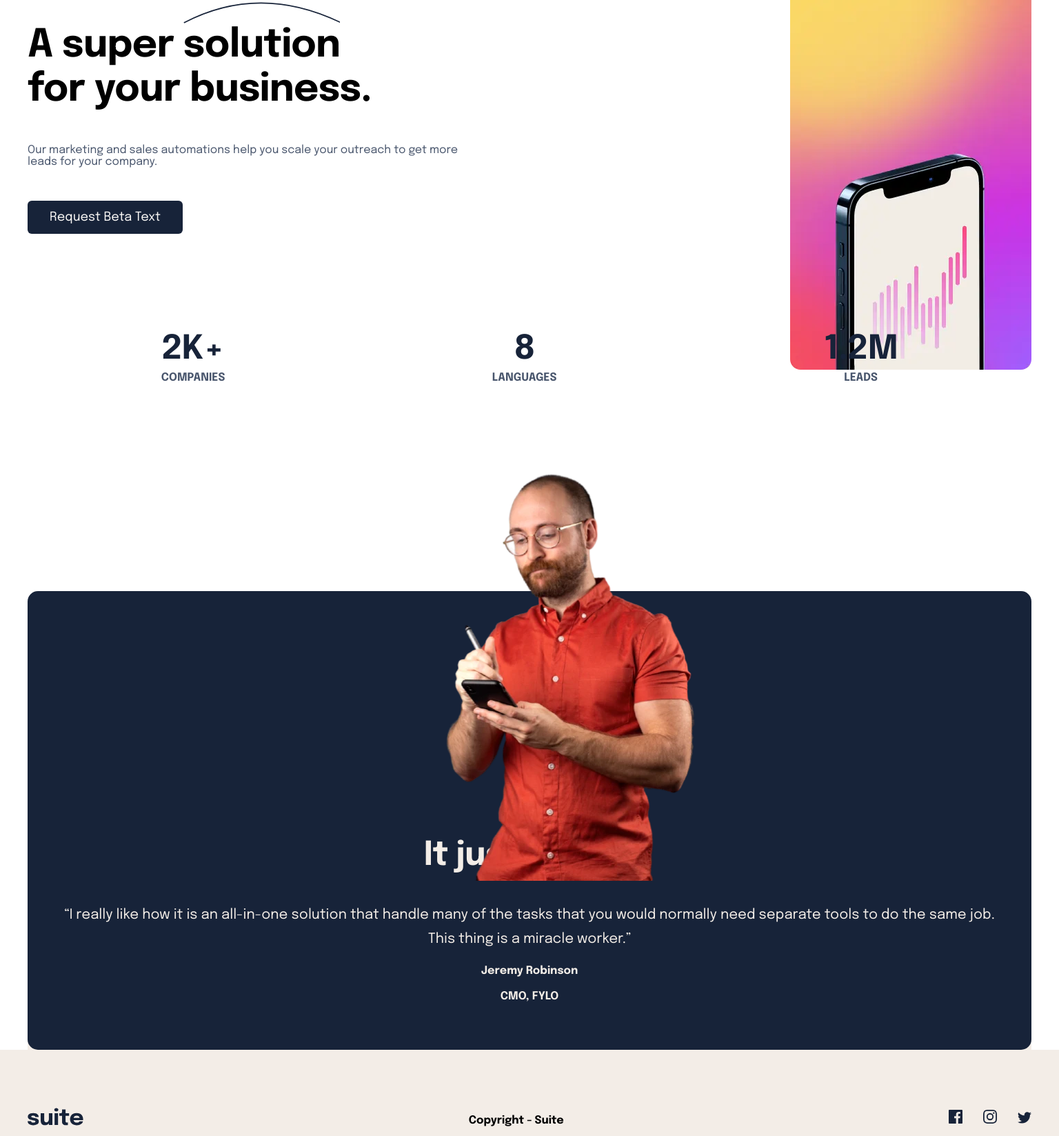
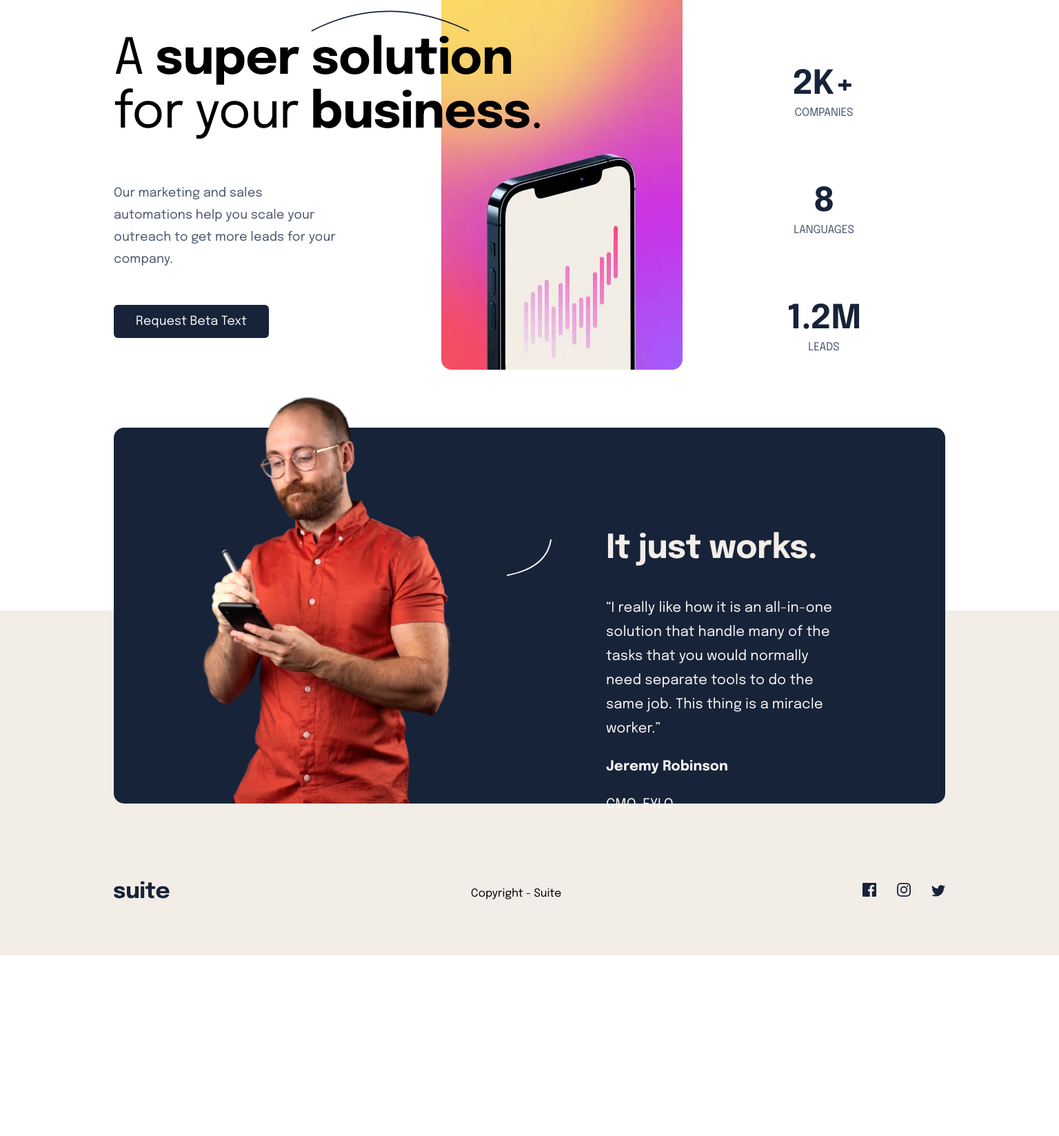
Before and after one commit to DanoSvK/Suite-landing-page, a plain HTML site: page index.html in a window 1536 px wide. Shown: the part 219-1866 px from the top of the page at 69% size. After the commit the page ends 1604 px from the top, so only its background shows below. Drawn offline with Linux system fonts and the light colour scheme.

Commit message:
completed project

```diff
--- a/css/style.css
+++ b/css/style.css
@@ -9,6 +9,10 @@
     Typography
   --------------*/
 
+svg:hover {
+    opacity: .5
+}
+
 h1 {
     font-size: 4.5rem;
     line-height: 4.875rem;
@@ -19,7 +23,7 @@ h1 {
 h2 {
     font-size: 3rem;
     line-height: 3.5rem;
-    letter-spacing: -0.0313rem;
+    letter-spacing: -0.5px;
     font-weight: 700;
 }
 
@@ -34,7 +38,6 @@ h3 {
     font-size: 1rem;
     line-height: 1.625rem;
     letter-spacing: 0;
-    font-weight: 700;
 }
 
 blockquote {
@@ -162,6 +165,7 @@ article {
     padding-top: 13.75rem;
     margin-top: 12.5rem;
     border-radius: .9375rem;
+    height: 670px;
 }
 
 article p {
@@ -184,7 +188,12 @@ article p {
 }
 
 .quote {
+    position: absolute;
+    bottom: 64px;
+    margin-top: 400px;
     text-align: center;
+    padding-left: 16px;
+    padding-right: 16px;
 }
 
 .footer {
@@ -199,6 +208,18 @@ footer {
 li {
     display: inline;
     padding: 0 13px;
+}
+
+ul {
+    padding-left: 0;
+}
+
+li:first-child {
+    padding-left: 0;
+}
+
+li:last-child {
+    padding-right: 0;
 }
 
 .bg {
@@ -229,7 +250,6 @@ li {
         line-height: 4rem;
         letter-spacing: -0.78px;
         max-width: 500px;
-        font-weight: 700;
     }
 
     .header-content p {
@@ -254,6 +274,29 @@ li {
         padding-bottom: 80px;
     }
 
+    article {
+        position: relative;
+        margin-left: 40px;
+        margin-right: 40px;
+        max-height: 750px;
+        top: 280px;
+        margin-top: -150px;
+    }
+
+    .quote {
+        padding-left: 58px;
+        padding-right: 58px;
+    }
+
+    .quote h2 {
+        margin-top: 100px;
+    }
+
+    .quote p {
+        font-size: 1.1875rem;
+        line-height: 2rem;
+    }
+
     .footer {
         display: flex;
         justify-content: space-between;
@@ -262,10 +305,13 @@ li {
         padding-bottom: 72px;
     }
 
-    article {
+    footer {
+        height: 500px;
+    }
+
+    .footer {
         position: relative;
-        margin-left: 40px;
-        margin-right: 40px;
+        top: 290px;
     }
 
     ul {
@@ -279,6 +325,86 @@ li {
     li:last-child {
         padding-right: 0;
     }
+}
 
+@media (min-width: 1440px) {
+    .container {
+        padding: 0 165px;
+    }
 
+    article {
+        margin-left: 165px;
+        margin-right: 165px;
+        max-height: 545px;
+        top: 280px;
+    }
+
+    header {
+        max-width: 90rem;
+    }
+
+    .header-content h1 {
+        font-size: 4.5rem;
+        line-height: 4.875rem;
+        letter-spacing: -1px;
+        max-width: 635px;
+    }
+
+    .header-content p {
+        max-width: 30%;
+        font-size: 1.125rem;
+        line-height: 2rem;
+        letter-spacing: 0.1px;
+    }
+
+    .hero {
+        right: 450px;
+        z-index: -1;
+        max-width: 700px;
+    }
+
+    .figures {
+       position: absolute;
+       top: 50%;
+       margin-top: -80px;
+       right: 80px;
+       display: flex;
+       flex-direction: column;
+       align-items: center;
+       max-width: 90px;
+    }
+
+    .jeremy {
+        left: 250px;
+        top: -45px;
+    }
+
+    .curved-line {
+        transform: translateY(-100px)
+    }
+
+    .quote {
+        max-width: 450px;
+        max-height: 369px;
+        text-align: left;
+        right: 100px;
+        bottom: 128px;
+    }
+
+    .quote p {
+        font-size: 1.25rem;
+        line-height: 2.1875rem;
+        letter-spacing: 0.1px;
+        color: var(--footer-heading);
+        padding: 0;
+    }
+
+    footer {
+        height: 500px;
+    }
+
+    .footer {
+        position: relative;
+        top: 380px;
+    }
 }
--- a/index.html
+++ b/index.html
@@ -16,13 +16,13 @@
             <a class="secondary-btn" href="#">Request beta access</a>
         </div>
         <section class="header-content">
-            <h1>A super <span>solution</span> for your business.</h1>
+            <h1>A <strong>super <span>solution</span></strong> for your <strong>business</strong>.</h1>
             <p>Our marketing and sales automations help you scale your outreach to get more leads for your company.</p>
             <a class="primary-btn" href="#">Request beta text</a>
         </section>
         <section class="hero">
             <picture>
-                <source media="(min-width: 1340px)"
+                <source media="(min-width: 1440px)"
                         srcset="./assets/image-hero-portrait.webp,
                                 ./assets/image-hero-portrait@2x.webp">
                 <source media="(min-width: 768px)"
@@ -30,8 +30,6 @@
                 <img class="mobile-image" src="./assets/image-hero-landscape.webp" srcset="./assets/image-hero-landscape@2x.webp" alt="Smartphone with white display on colorful background">
             </picture>
         </section>
-    </header>
-    <main>
         <section class="container figures">
             <div>
                 <h2>2K+</h2>
@@ -46,10 +44,13 @@
                 <p class="info">leads</p>
             </div>
         </section>
+    </header>
+    <main>
+
         <article>
             <div class="jeremy">
                 <picture>
-                    <source media="(min-width: 1340px)"
+                    <source media="(min-width: 1440px)"
                         srcset="./assets/image-jeremy-large.webp,
                                     ./assets/image-jeremy-large@2x.webp">
                     <source media="(min-width: 768px)"
@@ -60,7 +61,7 @@
             <img class="curved-line" src="./assets/pattern-curved-line-2.svg" alt="Simple curved line">
             <div class="quote">
                 <h2>It just <strong>works.</strong></h2>
-                <blockquote>“I really like how it is an all-in-one solution that handle many of the tasks that you would normally need separate tools to do the same job. This thing is a miracle worker.”</blockquote>
+                <p>“I really like how it is an all-in-one solution that handle many of the tasks that you would normally need separate tools to do the same job. This thing is a miracle worker.”</p>
                 <p><strong>Jeremy Robinson</strong></p>
                 <p class="info">CMO, FYLO</p>
             </div>
@@ -72,9 +73,9 @@
             <a href="#"><img src="./assets/logo.svg" width="81px" height="32px" alt="logo stránky"></a>
             <p class="info">Copyright - Suite</p>
             <ul>
-                <li><img src="./assets/icon-facebook.svg" alt="Facebook icon"></li>
-                <li><img src="./assets/icon-instagram.svg" alt="Instagram icon"></li>
-                <li><img src="./assets/icon-twitter.svg" alt="Twitter icon"></li>
+                <li><a class="fcb" href=""><svg width="20" height="20" xmlns="http://www.w3.org/2000/svg"><path d="M18.896 0H1.104C.494 0 0 .494 0 1.104v17.793C0 19.506.494 20 1.104 20h9.58v-7.745H8.076V9.237h2.606V7.01c0-2.583 1.578-3.99 3.883-3.99 1.104 0 2.052.082 2.329.119v2.7h-1.598c-1.254 0-1.496.597-1.496 1.47v1.928h2.989l-.39 3.018h-2.6V20h5.098c.608 0 1.102-.494 1.102-1.104V1.104C20 .494 19.506 0 18.896 0Z" fill="#172339"/></svg></a></li>
+                <li><a href=""><svg width="20" height="20" xmlns="http://www.w3.org/2000/svg"><path d="M10 1.802c2.67 0 2.987.01 4.042.059 2.71.123 3.975 1.409 4.099 4.099.048 1.054.057 1.37.057 4.04 0 2.672-.01 2.988-.057 4.042-.124 2.687-1.387 3.975-4.1 4.099-1.054.048-1.37.058-4.041.058-2.67 0-2.987-.01-4.04-.058-2.717-.124-3.977-1.416-4.1-4.1-.048-1.054-.058-1.37-.058-4.041 0-2.67.01-2.986.058-4.04.124-2.69 1.387-3.977 4.1-4.1 1.054-.048 1.37-.058 4.04-.058ZM10 0C7.284 0 6.944.012 5.877.06 2.246.227.227 2.242.061 5.877.01 6.944 0 7.284 0 10s.012 3.057.06 4.123c.167 3.632 2.182 5.65 5.817 5.817 1.067.048 1.407.06 4.123.06s3.057-.012 4.123-.06c3.629-.167 5.652-2.182 5.816-5.817.05-1.066.061-1.407.061-4.123s-.012-3.056-.06-4.122C19.777 2.249 17.76.228 14.124.06 13.057.01 12.716 0 10 0Zm0 4.865a5.135 5.135 0 1 0 0 10.27 5.135 5.135 0 0 0 0-10.27Zm0 8.468a3.333 3.333 0 1 1 0-6.666 3.333 3.333 0 0 1 0 6.666Zm5.338-9.87a1.2 1.2 0 1 0 0 2.4 1.2 1.2 0 0 0 0-2.4Z" fill="#172339"/></svg></a></li>
+                <li><a href=""><svg width="20" height="17" xmlns="http://www.w3.org/2000/svg"><path d="M20 2.172a8.192 8.192 0 0 1-2.357.646 4.11 4.11 0 0 0 1.805-2.27 8.22 8.22 0 0 1-2.606.996A4.096 4.096 0 0 0 13.847.248c-2.65 0-4.596 2.472-3.998 5.037A11.648 11.648 0 0 1 1.392 1a4.109 4.109 0 0 0 1.27 5.478 4.086 4.086 0 0 1-1.858-.513c-.045 1.9 1.318 3.679 3.291 4.075a4.113 4.113 0 0 1-1.853.07 4.106 4.106 0 0 0 3.833 2.849A8.25 8.25 0 0 1 0 14.658a11.616 11.616 0 0 0 6.29 1.843c7.618 0 11.923-6.434 11.663-12.205A8.354 8.354 0 0 0 20 2.172Z" fill="#172339"/></svg></a></li>
             </ul>
         </div>
     </footer>
```
